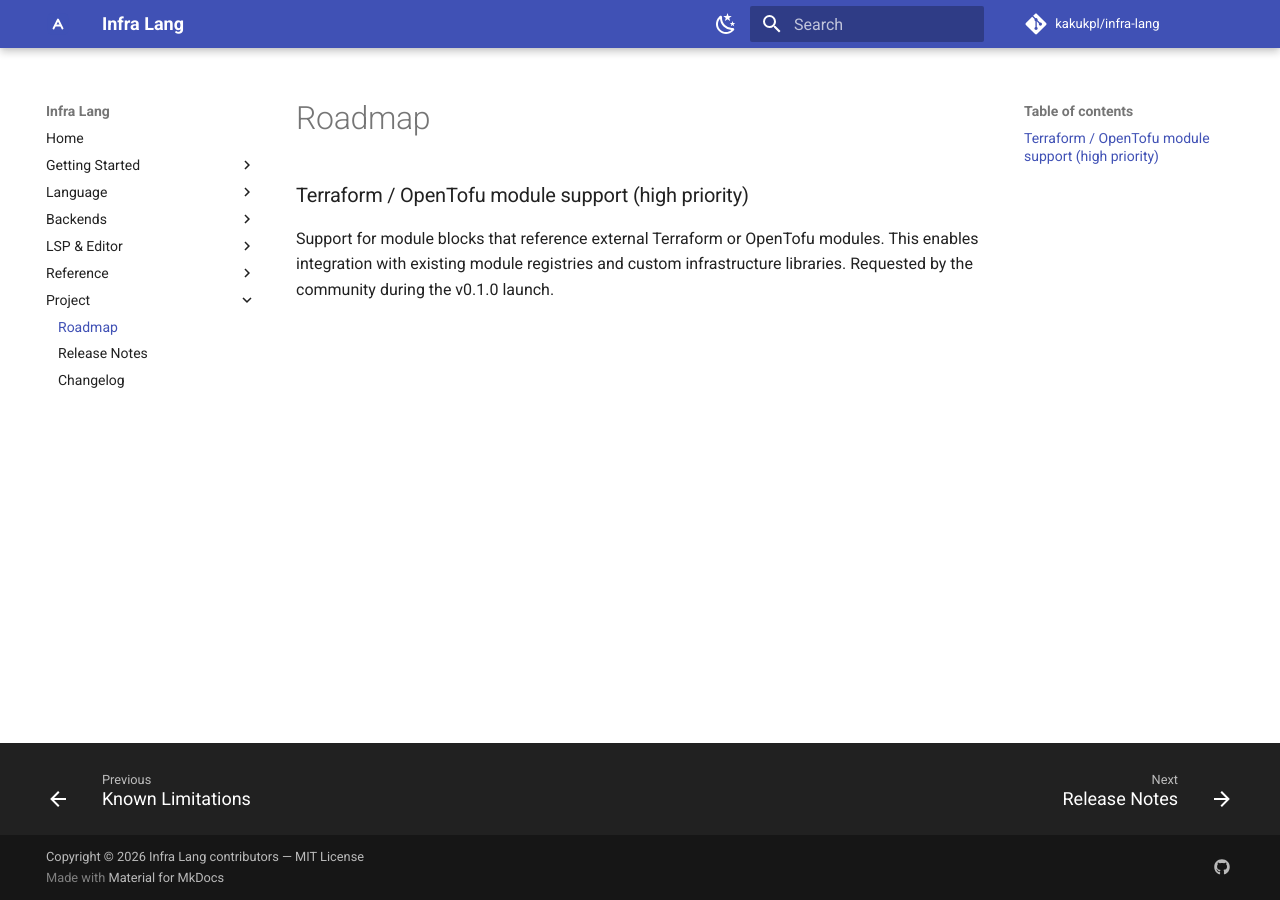
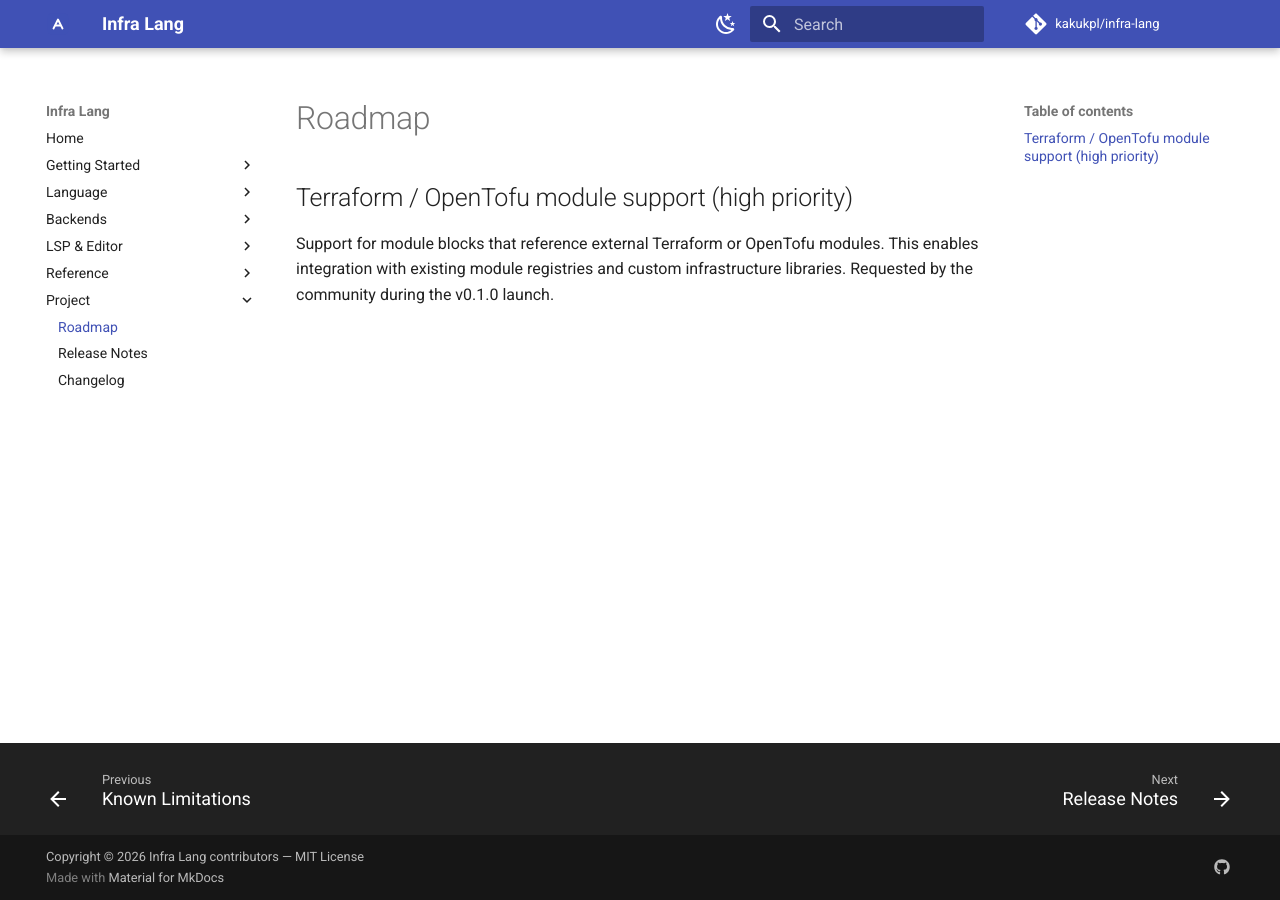
Before and after one commit to TuviDev/infra-lang, an MkDocs documentation site: the page built from docs/roadmap_v0.2.0.md, in a window 1280 px wide. Built offline with MkDocs 1.6.1 and Material for MkDocs 9.7.7, drawn with Linux system fonts in a browser that asks for light colours; comment, search, counter and statistics services are not loaded.

```diff
--- a/docs/roadmap_v0.2.0.md
+++ b/docs/roadmap_v0.2.0.md
@@ -1,5 +1,5 @@
 
 
-### Terraform / OpenTofu module support (high priority)
+## Terraform / OpenTofu module support (high priority)
 
 Support for module blocks that reference external Terraform or OpenTofu modules. This enables integration with existing module registries and custom infrastructure libraries. Requested by the community during the v0.1.0 launch.
```
